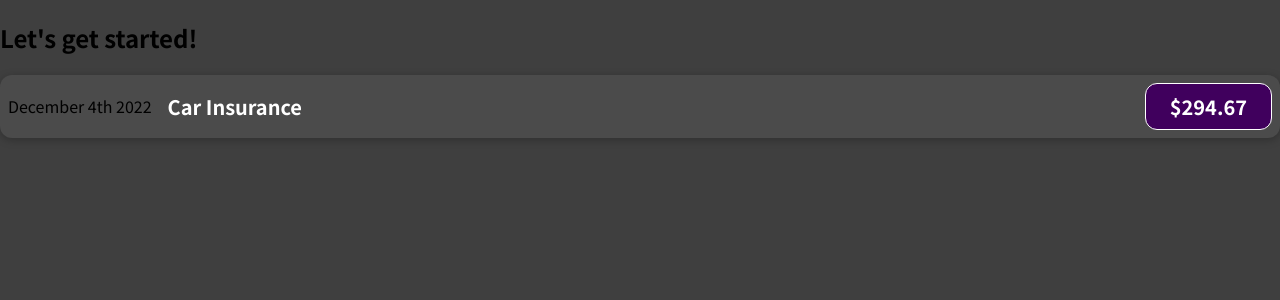
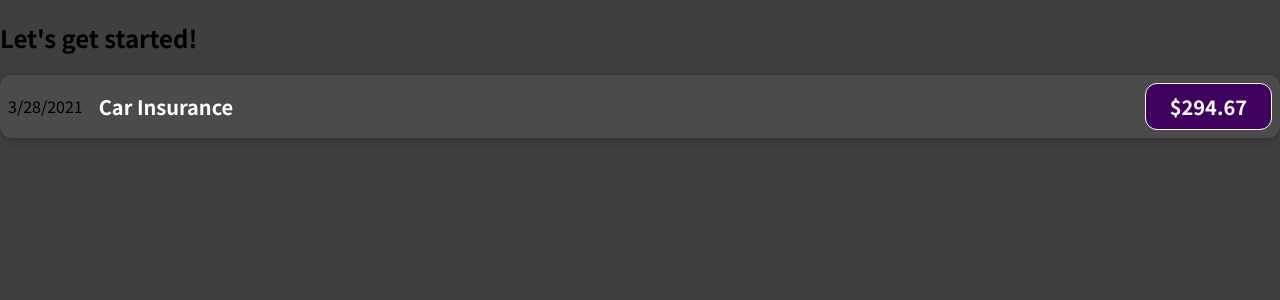
Before and after one commit to azamatyudaev/react-complete-guide, a React (Create React App) app: page / in a window 1280 px wide. Shown: the top 300 px of the page. Built offline with nearby package versions, Linux system fonts and the light colour scheme.

Commit message:
Lesson 4 Outputting dynamic data & working with expressions in JSX

```diff
--- a/src/components/ExpensesItem.jsx
+++ b/src/components/ExpensesItem.jsx
@@ -1,12 +1,16 @@
 import './ExpensesItem.css'
 
 const ExpensesItem = () => {
+  const expenseDate = new Date(2021, 2, 28)
+  const expenseTitle = 'Car Insurance'
+  const expenseAmount = 294.67
+
   return (
     <div className="expense-item">
-      <div>December 4th 2022</div>
+      <div>{expenseDate.toLocaleDateString()}</div>
       <div className="expense-item__description">
-        <h2>Car Insurance</h2>
-        <div className="expense-item__price">$294.67</div>
+        <h2>{expenseTitle}</h2>
+        <div className="expense-item__price">${expenseAmount}</div>
       </div>
     </div>
   )
```
